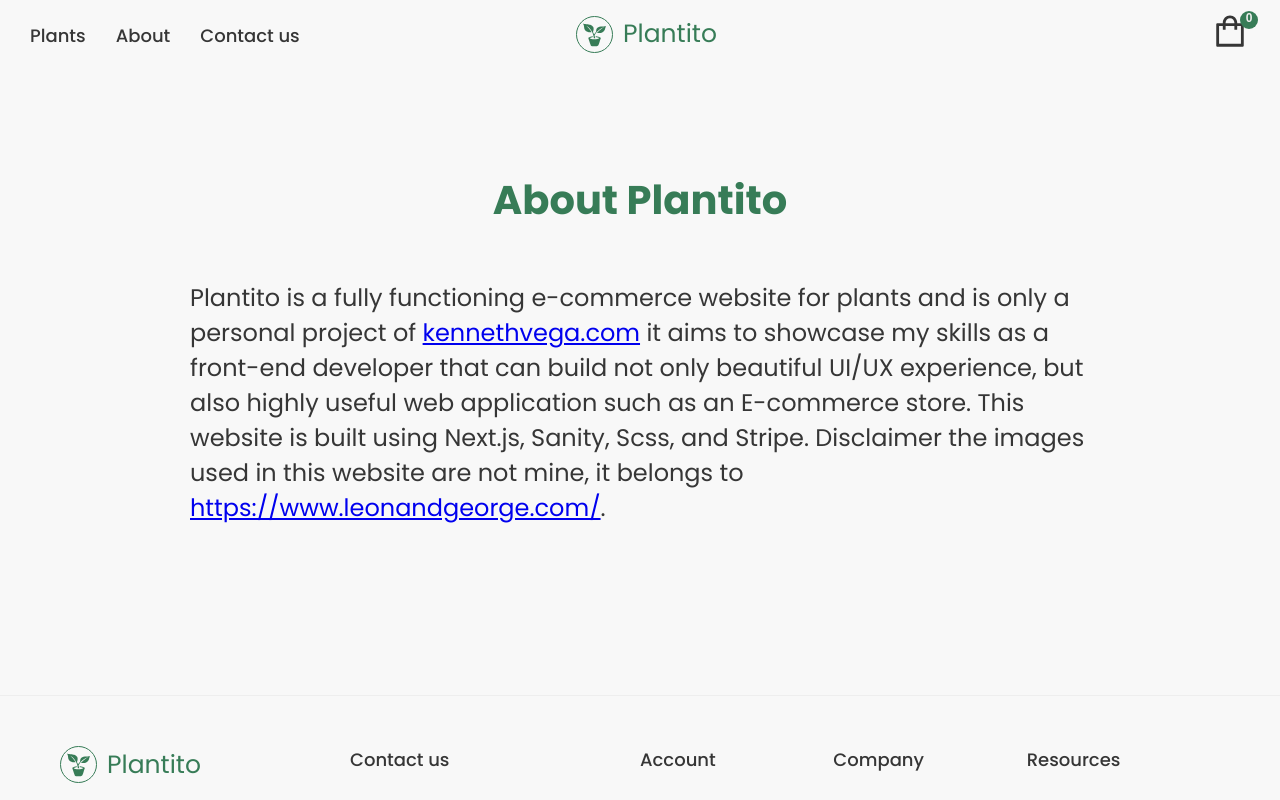
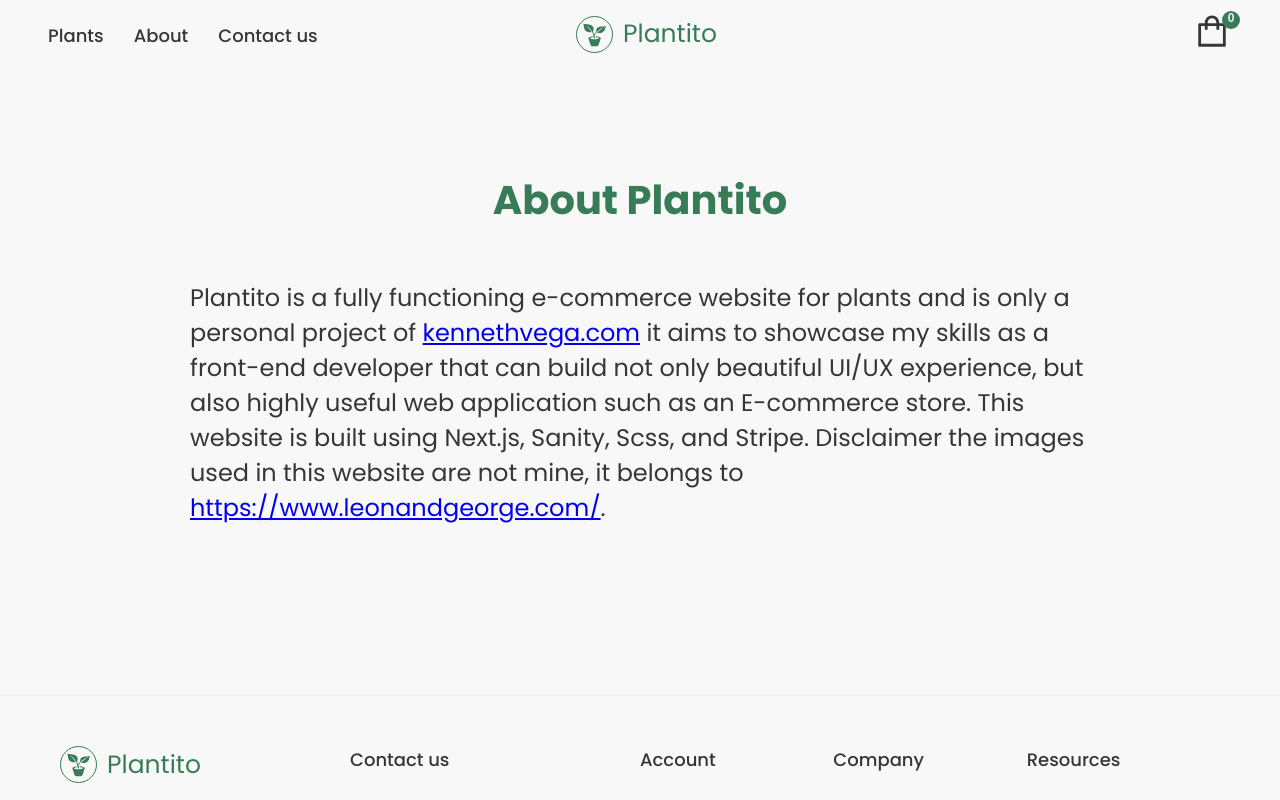
Before and after one commit to kennethvega/Plantito, a Next.js app: page /about in a window 1280 px wide. Shown: the top 800 px of the page. Built offline with nearby package versions, Linux system fonts and the light colour scheme.

Commit message:
modified hero h1 text

```diff
--- a/components/Hero.module.scss
+++ b/components/Hero.module.scss
@@ -2,8 +2,11 @@
 .hero-section {
   max-width: 130rem;
   align-items: center;
-  padding: 15rem 4.4rem;
+  padding: 15rem 3.2rem;
   margin: 0 auto;
+  @include mixin.respond(tab-land) {
+    max-width: 120rem;
+  }
 
   grid-template-columns: 60% 40%;
   span {
--- a/components/Navbar.module.scss
+++ b/components/Navbar.module.scss
@@ -7,7 +7,7 @@
   display: flex;
   justify-content: space-between;
   align-items: center;
-  padding: 0 3rem;
+  padding: 0 4.8rem;
   background-color: var(--bg-color);
   position: fixed;
   top: 0;
--- a/styles/global.scss
+++ b/styles/global.scss
@@ -52,7 +52,7 @@ body {
 h1 {
   font-weight: 700;
   font-size: 8rem;
-  line-height: 1.5;
+  line-height: 1.3;
   @include mixin.respond(tab-port) {
     font-size: 7rem;
   }
```
